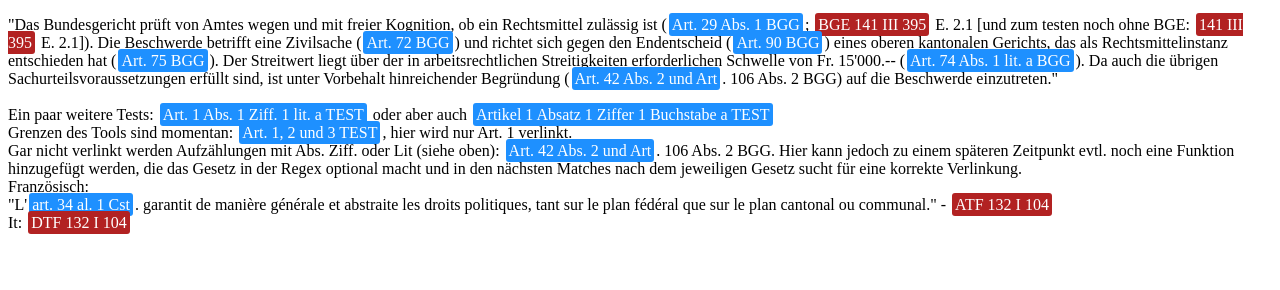
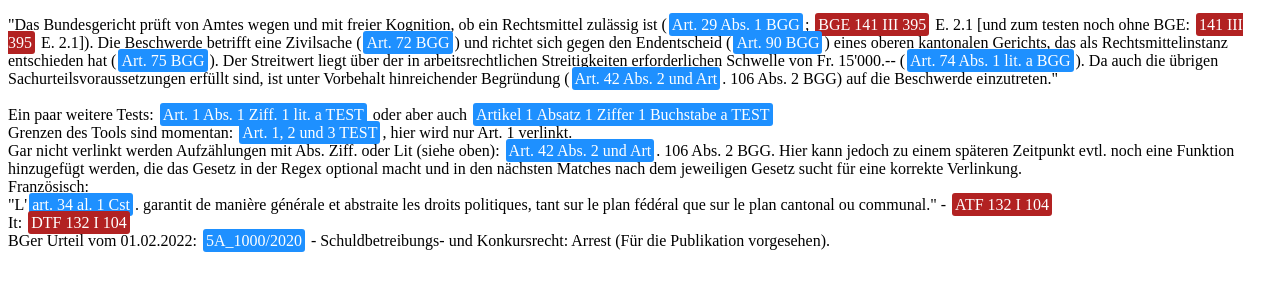
Before and after one commit to colin-r-carter/iusable_Regex, a plain HTML site: page index.html in a window 1280 px wide. Drawn offline with Linux system fonts and the light colour scheme.

Commit message:
added 'sonstige Urteile' regex

```diff
--- a/checker.js
+++ b/checker.js
@@ -3,6 +3,9 @@ const regexArt = /(§+|Art|art|Artikel|article|Article|articolo|Articolo|Paragra
 
 //Regex for BGE/ATF/DTF (DE/FR/IT)
 const regexBGE = /(?:(?:(BGE|ATF|DTF)\.?\s*)?(\d+(?:\w\b))\s*M{0,4}(IX|IV|V?I{0,3})\s*(\d+(?:\w\b)))/gi
+
+//Regex for BGer reference Number (Geschäftsnr./Num. référence/N. riferimento)
+const BGer = /(\d+)([A-Z])_(\d+)\/(\d+)/g
 
 function highlight(text) {
     //Highlight Law-Art. with <a>...</a>
@@ -14,6 +17,13 @@ function highlight(text) {
             return '<a class="art" href="https://links.weblaw.ch/' + res[0][9] + "+" + res[0][1] +"." + res[0][2]  +'">' + ref + '</a>'; //Todo convert link to admin.ch link
           }
         });
+
+    // Highlight reference Numbers
+    text = text.replace(BGer, function(ref) {
+      // let res = [...ref.matchAll(regexArt)];
+        return '<a class="art" href="https://links.weblaw.ch/' + ref  +'">' + ref + '</a>'; //Todo convert link to admin.ch link
+    });
+
     //Highlight BGEs with <a>...</a>
     return text.replace(regexBGE, function(ref) {
       let res = [...ref.matchAll(regexBGE)];
--- a/index.html
+++ b/index.html
@@ -56,6 +56,9 @@
       communal." - ATF 132 I 104
       <br />
       It: DTF 132 I 104
+      <br />
+      BGer Urteil vom 01.02.2022: 5A_1000/2020 - Schuldbetreibungs- und
+      Konkursrecht: Arrest (Für die Publikation vorgesehen).
     </p>
     <script src="checker.js"></script>
   </body>
```
